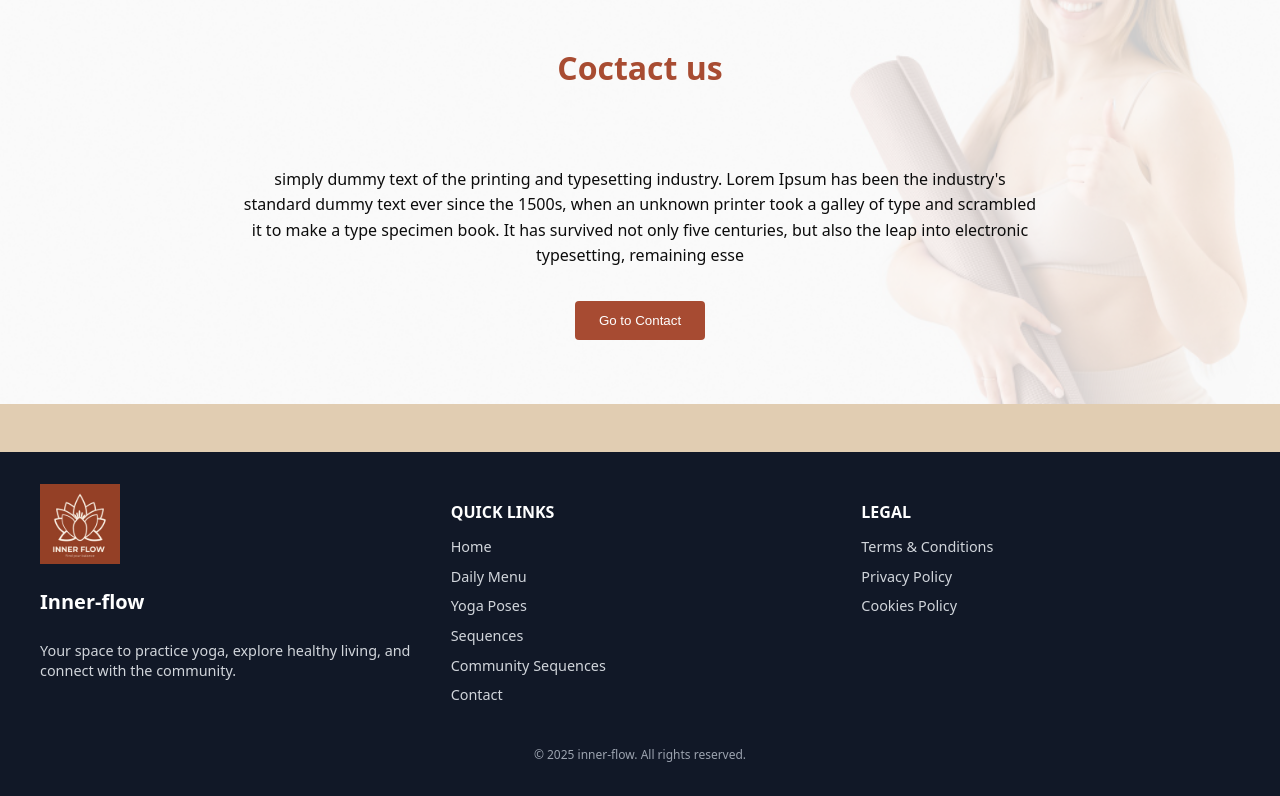
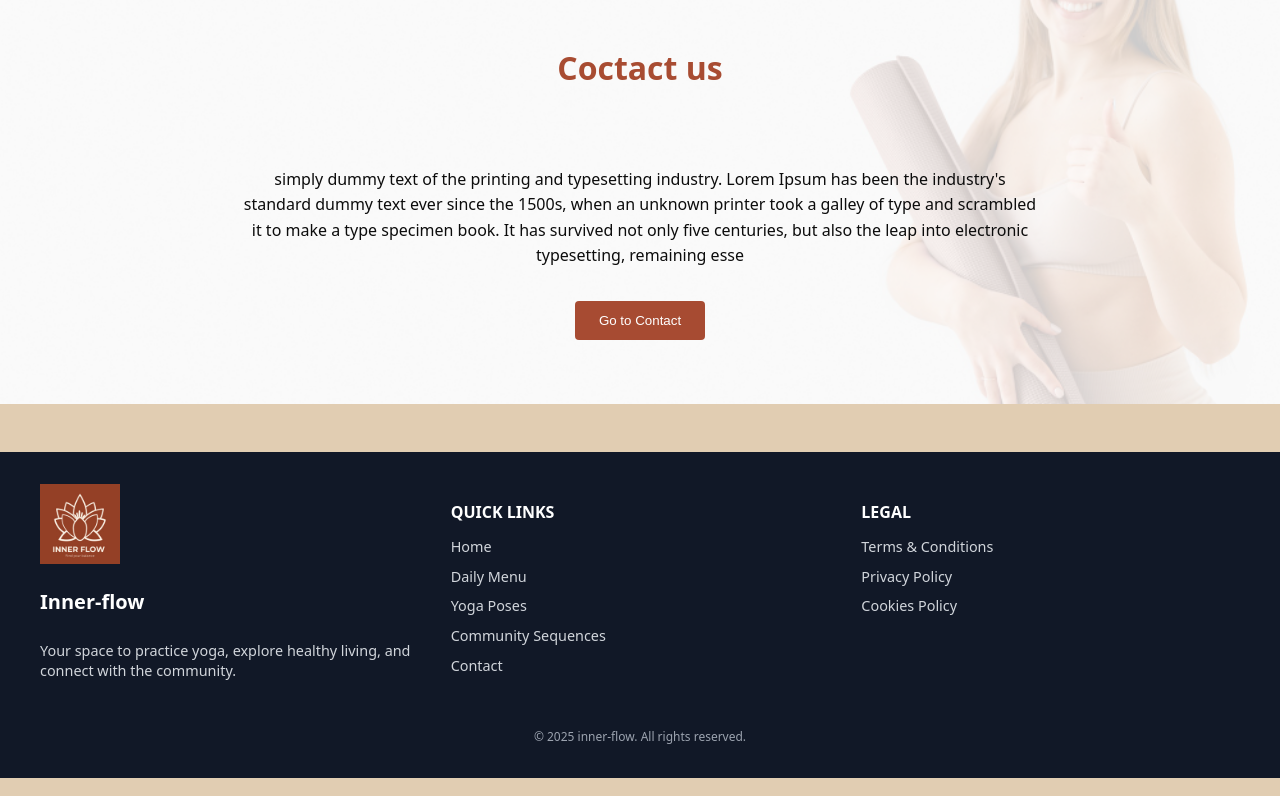
Before and after one commit to IsabelTizon/inner-flow, a React (Vite) app: page / in a window 1280 px wide. Shown: the part 2728-3524 px from the top of the page. Built offline with nearby package versions, Linux system fonts and the light colour scheme.

Commit message:
updated Yoga Poses link path in navigation

```diff
--- a/src/components/Footer/components/QuickLinks.jsx
+++ b/src/components/Footer/components/QuickLinks.jsx
@@ -24,20 +24,8 @@ export default function QuickLinks() {
 					</li>
 
 					<li className={styles.navItem}>
-						<Link
-							className={styles.navLink}
-							to="/yoga/poses"
-						>
+						<Link className={styles.navLink} to="/poses">
 							Yoga Poses
-						</Link>
-					</li>
-
-					<li className={styles.navItem}>
-						<Link
-							className={styles.navLink}
-							to="/yoga/sequences"
-						>
-							Sequences
 						</Link>
 					</li>
 
```
